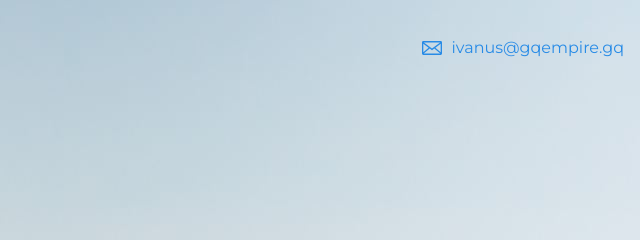
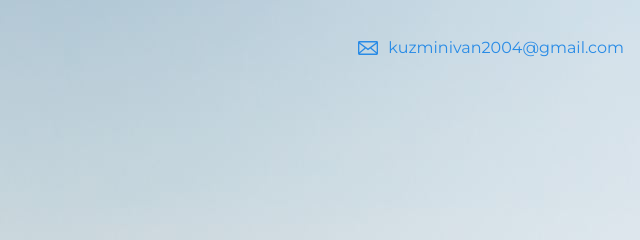
Before and after one commit to ivan-kuz/online-portfolio, a plain HTML site: page index.html in a window 1280 px wide. Shown: the top 240 px of the page, 640-1280 px from the left. Drawn offline with nearby package versions, Linux system fonts and the light colour scheme.

Commit message:
Update index.html

```diff
--- a/index.html
+++ b/index.html
@@ -10,7 +10,7 @@
   <body>
     <header class="page-header">
       <div class="container">
-      <a class="header-email" href="mailto:ivanus@gqempire.gq">ivanus@gqempire.gq</a>
+      <a class="header-email" href="mailto:kuzminivan2004@gmail.com">kuzminivan2004@gmail.com</a>
       </div>
     </header>
 
@@ -62,7 +62,7 @@
 
     <footer class="page-footer">
       <div class="container">
-        <a class="footer-email" href="mailto:ivanus@gqempire.gq">ivanus@gqempire.gq</a>
+        <a class="footer-email" href="mailto:kuzminivan2004@gmail.com">kuzminivan2004@gmail.com</a>
       </div>
     </footer>
   </body>
```
